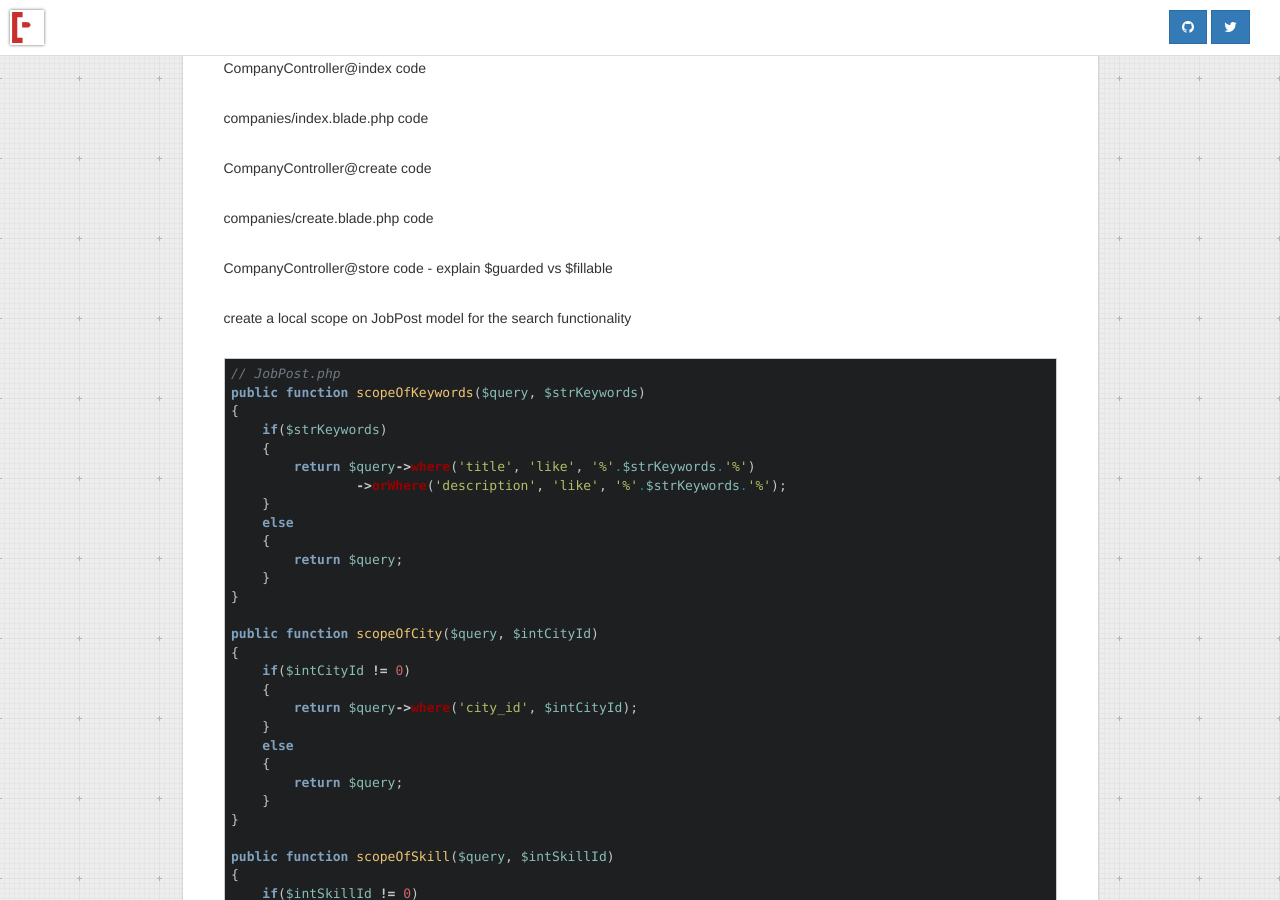
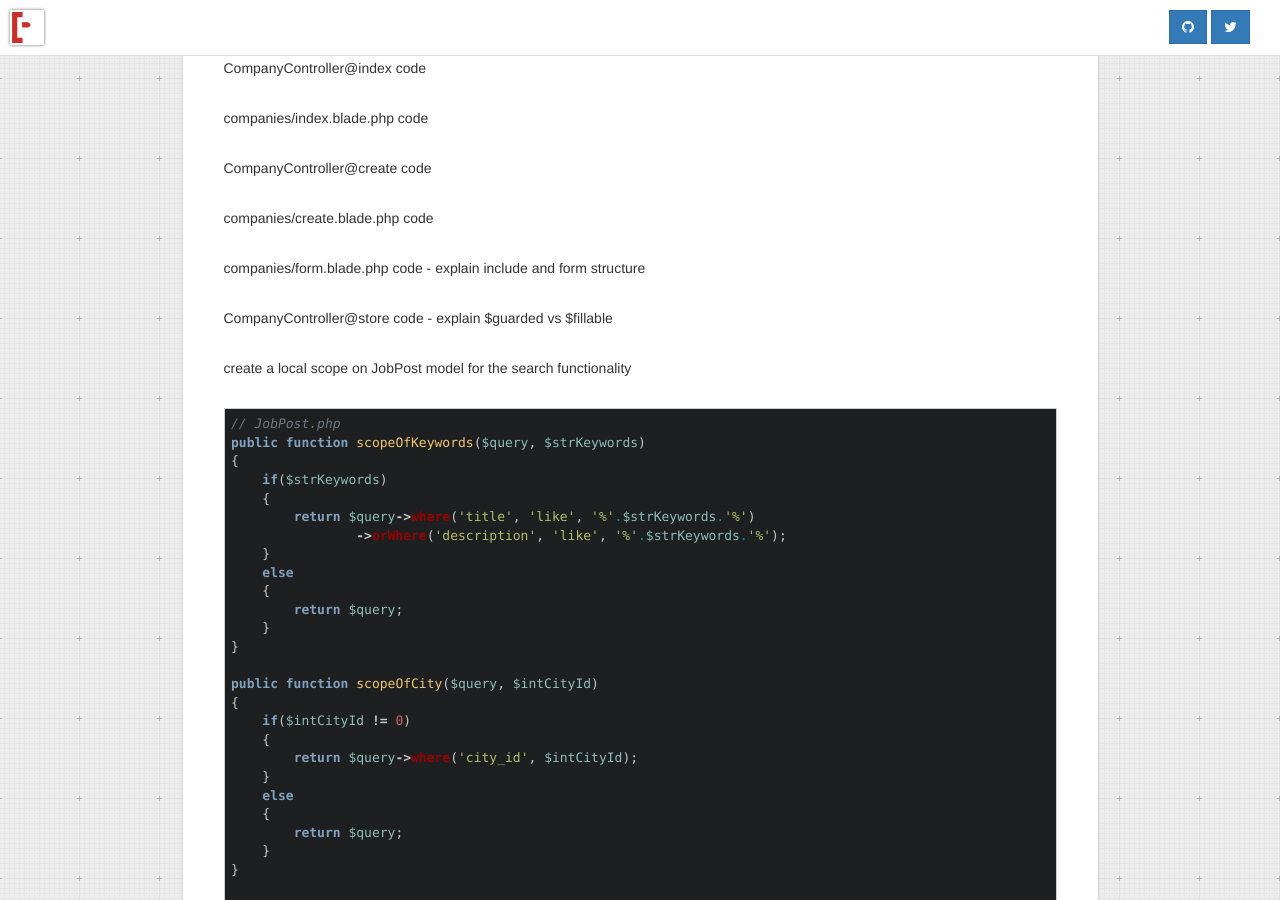
Before and after one commit to codingpajamas/codingpajamas.github.io, a Jekyll site: the page built from _posts/2018-08-03-rapid-prototyping-with-laravel.md, in a window 1280 px wide and 900 px high, scrolled down 7362 px. Built offline with Jekyll 4.4.1, drawn with Linux system fonts in a browser that asks for light colours; some web fonts are replaced.

Commit message:
laravel prototyping

```diff
--- a/_posts/2018-08-03-rapid-prototyping-with-laravel.md
+++ b/_posts/2018-08-03-rapid-prototyping-with-laravel.md
@@ -378,6 +378,8 @@ CompanyController@create code
 
 companies/create.blade.php code
 
+companies/form.blade.php code - explain include and form structure
+
 CompanyController@store code - explain $guarded vs $fillable
 
 
```
